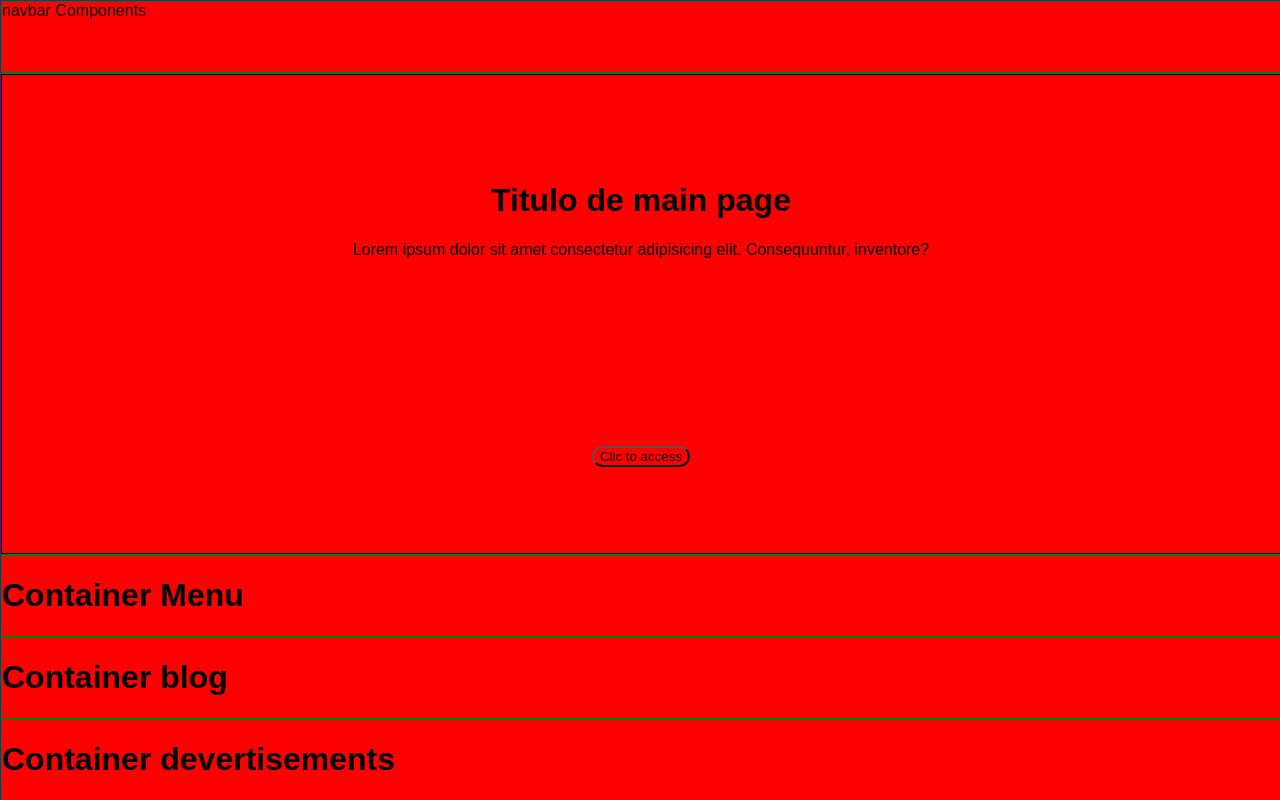
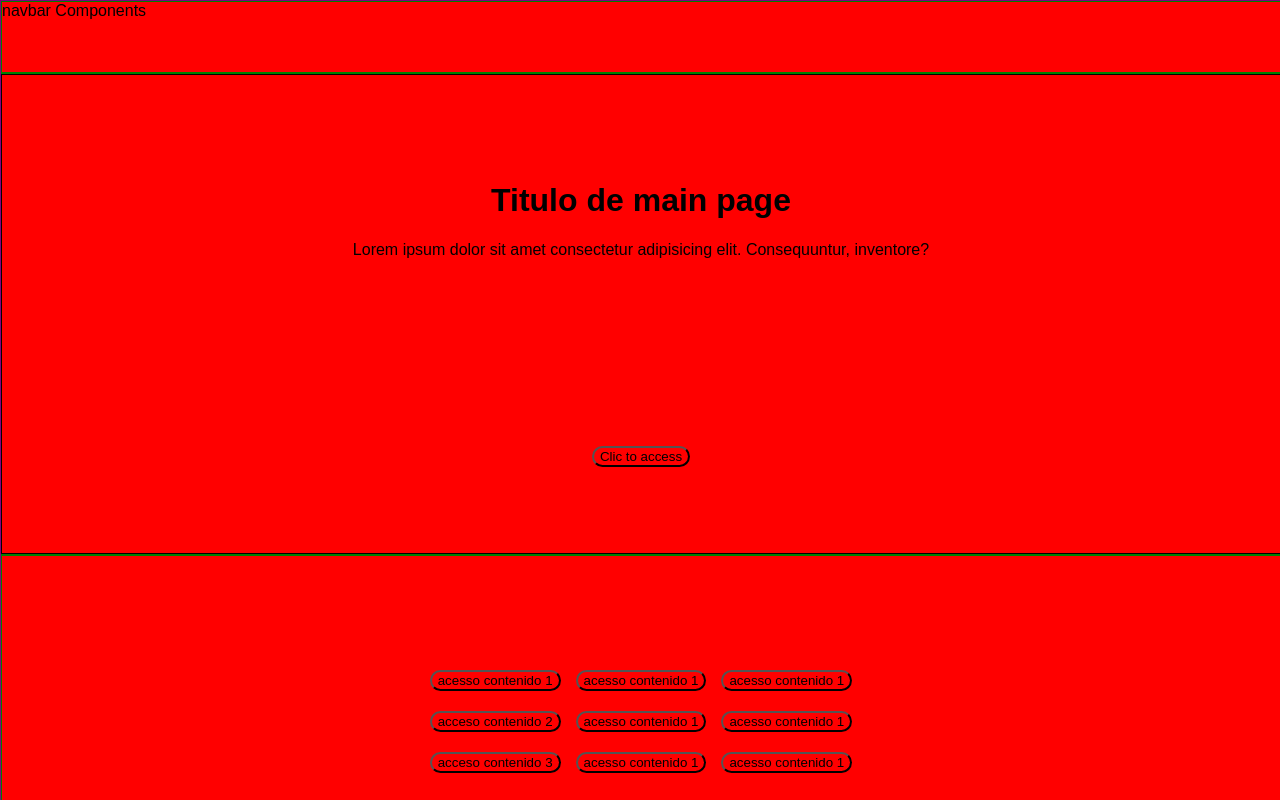
Before and after one commit to danielcarz/ClickFuturo, a React (Vite) app in the folder Client/: page / in a window 1280 px wide. Shown: the top 800 px of the page. Built offline with nearby package versions, Linux system fonts and the light colour scheme.

Commit message:
ADD: MENU CONTAINER: applying styles to the menu component

```diff
--- a/Client/src/Pages/1.0-Page_MainPage/Containers/3.0-Container_Menu.jsx
+++ b/Client/src/Pages/1.0-Page_MainPage/Containers/3.0-Container_Menu.jsx
@@ -1,5 +1,8 @@
 //SASS
 import '../../../Sass/Pages/1.0-Page_MainPage/Containers/3.0-SASS-Container_Menu.scss';
+
+//UI-UX COMPONENTS
+import { ButtonAccess } from '../../Components/Ui-Ux/index.js';
 
 export const  Container_Menu = () => {
 
@@ -8,7 +11,26 @@ export const  Container_Menu = () => {
 
         <div className ="container_menu">
 
-            <h1> Container Menu </h1>
+            <div className = "box box-one_menu_one">
+                <ButtonAccess> acesso contenido 1 </ButtonAccess>
+                <ButtonAccess> acesso contenido 1 </ButtonAccess>
+                <ButtonAccess> acesso contenido 1 </ButtonAccess>
+
+            </div>
+
+            <div className = "box box-two_menu_two">
+                <ButtonAccess> acceso contenido 2 </ButtonAccess>
+                <ButtonAccess> acesso contenido 1 </ButtonAccess>
+                <ButtonAccess> acesso contenido 1 </ButtonAccess>
+
+            </div>
+
+            <div className = "box box-three_menu_three">
+                <ButtonAccess> acceso contenido 3 </ButtonAccess>
+                <ButtonAccess> acesso contenido 1 </ButtonAccess>
+                <ButtonAccess> acesso contenido 1 </ButtonAccess>
+
+            </div>
 
         </div>
     )
--- a/Client/src/Sass/Mixins/Variables.scss
+++ b/Client/src/Sass/Mixins/Variables.scss
@@ -37,3 +37,7 @@ $ancho-computadora: 1024px;
 
     $max-height-wrapper_presentation: 100%;
     $min-height-wrapper_presentation: 280px;
+
+//CONTAINER MENU
+    $max-height-Container-Menu: 100%;
+    $min-height-Container_Menu: 230px;
--- a/Client/src/Sass/Pages/1.0-Page_MainPage/Containers/3.0-SASS-Container_Menu.scss
+++ b/Client/src/Sass/Pages/1.0-Page_MainPage/Containers/3.0-SASS-Container_Menu.scss
@@ -9,21 +9,66 @@
 
 @mixin styles_phone () {
 
+
+
+  .box-one_menu_one, .box-two_menu_two, .box-three_menu_three{
+    display: flex;
+  }
+
+  .box{
+    margin-bottom: 20px;
+
+    display: grid;
+    grid-template-columns: repeat(auto-fit, minmax(0, 1fr));
+    gap: 15px; /* Espaciado de 5px entre los elementos */
+  }
+
   border: 1px solid green;
+
+
+
 
 }
 
 @mixin styles_tablets () {
 
-  display: flex;
-  flex-direction: column;
-  justify-content: center;
+  .box-one_menu_one, .box-two_menu_two, .box-three_menu_three{
+    display: flex;
+  }
+
+  .box{
+    margin-bottom: 20px;
+
+    display: grid;
+    grid-template-columns: repeat(auto-fit, minmax(0, 1fr));
+    gap: 15px; /* Espaciado de 5px entre los elementos */
+  }
 
   border: 1px solid green;
 
 }
 
 @mixin styles_desktop () {
+
+  padding: 50px;
+
+
+
+  .box-one_menu_one, .box-two_menu_two, .box-three_menu_three{
+    display: flex;
+  }
+
+  .box{
+
+    margin: 10px auto;
+    max-width: 40%;
+
+    display: grid;
+    grid-template-columns: repeat(auto-fit, minmax(0, 1fr));
+    gap: 15px;
+
+
+  }
 
     border: 1px solid green;
 
@@ -39,6 +84,16 @@
 
         max-width: $max-width-Container;
         min-width: $min-width-Container;
+
+        max-height: $max-height-Container-Menu;
+        min-height: $min-height-Container_Menu;
+
+
+        display: flex;
+        flex-direction: column;
+        justify-content: center;
+
+
 
 
 
```
